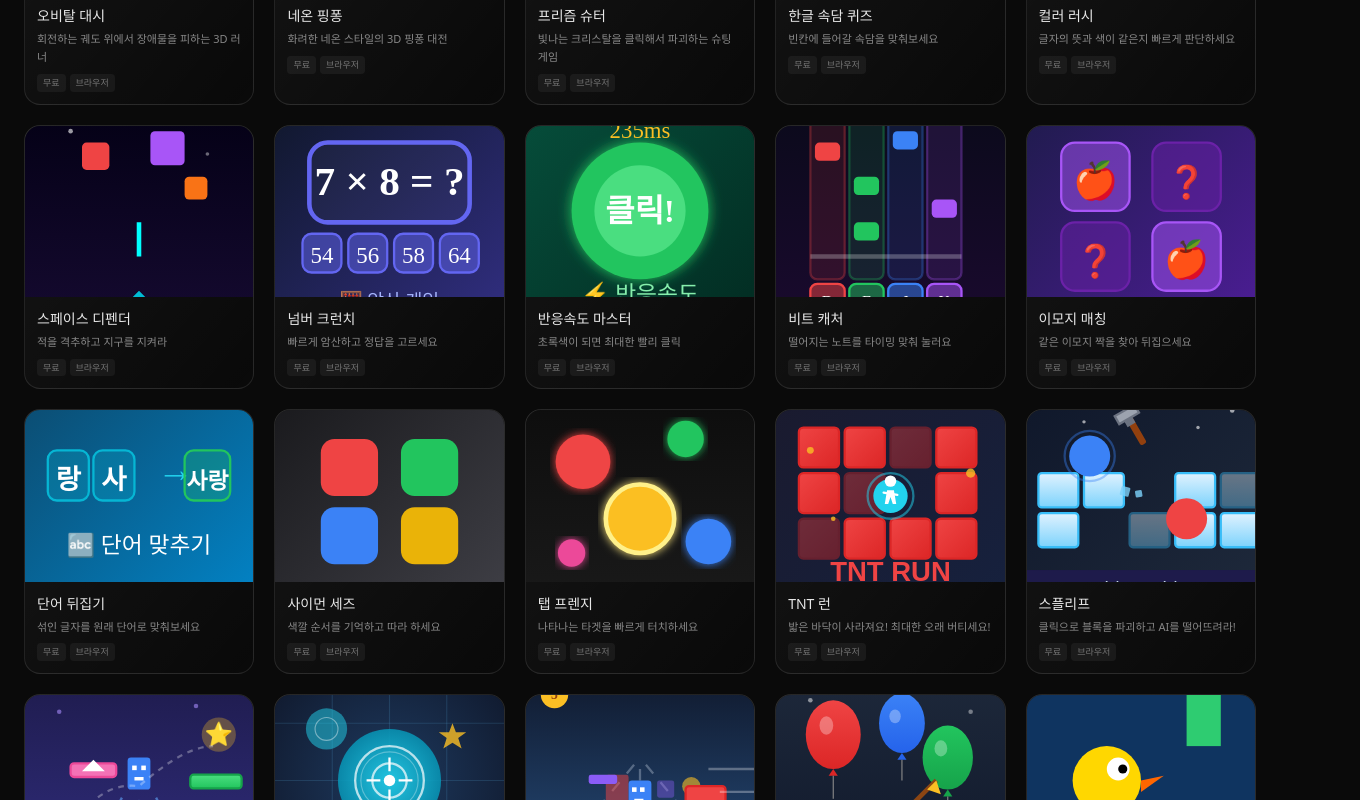
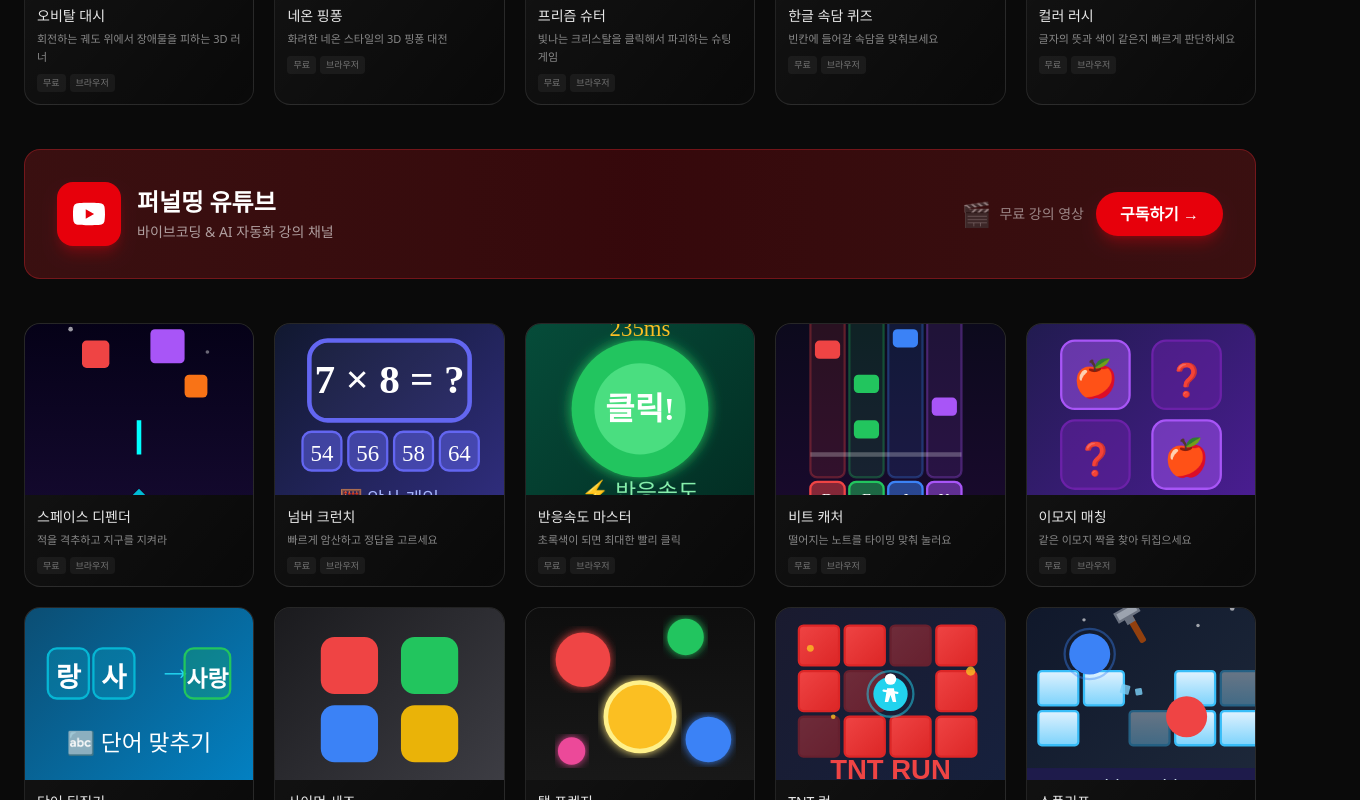
Before and after one commit to kyuhyi/BSD100game-v2, a Next.js app: page / in a window 1280 px wide. Shown: the part 2480-3280 px from the top of the page, 1360 px wide, since content can reach past the window. Built offline with nearby package versions, Linux system fonts and the light colour scheme; a web font is replaced by a local one.

Commit message:
feat: Add YouTube channel banner between game rows

```diff
--- a/components/game-grid.tsx
+++ b/components/game-grid.tsx
@@ -3,8 +3,122 @@
 import { GAMES } from "@/lib/game-catalog";
 import { useState } from "react";
 
+// YouTube Banner Component
+function YouTubeBanner() {
+  return (
+    <a
+      href="https://www.youtube.com/@퍼널띵"
+      target="_blank"
+      rel="noopener noreferrer"
+      className="group col-span-full my-6 block overflow-hidden rounded-2xl border border-red-500/30 bg-gradient-to-r from-red-900/40 via-red-800/30 to-red-900/40 transition-all duration-300 hover:border-red-500/60 hover:shadow-[0_0_40px_rgba(239,68,68,0.2)]"
+    >
+      <div className="flex flex-col items-center justify-between gap-4 p-6 sm:flex-row sm:p-8">
+        {/* Left - YouTube Icon & Text */}
+        <div className="flex items-center gap-4">
+          <div className="flex h-16 w-16 items-center justify-center rounded-2xl bg-red-600 shadow-lg shadow-red-600/30 transition-transform duration-300 group-hover:scale-110">
+            <svg className="h-8 w-8 text-white" viewBox="0 0 24 24" fill="currentColor">
+              <path d="M23.498 6.186a3.016 3.016 0 0 0-2.122-2.136C19.505 3.545 12 3.545 12 3.545s-7.505 0-9.377.505A3.017 3.017 0 0 0 .502 6.186C0 8.07 0 12 0 12s0 3.93.502 5.814a3.016 3.016 0 0 0 2.122 2.136c1.871.505 9.376.505 9.376.505s7.505 0 9.377-.505a3.015 3.015 0 0 0 2.122-2.136C24 15.93 24 12 24 12s0-3.93-.502-5.814zM9.545 15.568V8.432L15.818 12l-6.273 3.568z"/>
+            </svg>
+          </div>
+          <div>
+            <h3 className="text-xl font-bold text-white sm:text-2xl">
+              퍼널띵 유튜브
+            </h3>
+            <p className="mt-1 text-sm text-white/60">
+              바이브코딩 & AI 자동화 강의 채널
+            </p>
+          </div>
+        </div>
+
+        {/* Right - Subscribe Button */}
+        <div className="flex items-center gap-3">
+          <div className="hidden items-center gap-2 text-white/50 sm:flex">
+            <span className="text-2xl">🎬</span>
+            <span className="text-sm">무료 강의 영상</span>
+          </div>
+          <div className="rounded-full bg-red-600 px-6 py-2.5 font-bold text-white shadow-lg shadow-red-600/30 transition-all duration-300 group-hover:bg-red-500 group-hover:shadow-red-500/40">
+            구독하기 →
+          </div>
+        </div>
+      </div>
+
+      {/* Animated background */}
+      <div className="pointer-events-none absolute inset-0 opacity-30">
+        <div className="absolute -right-20 -top-20 h-40 w-40 rounded-full bg-red-500 blur-[80px] transition-all duration-500 group-hover:bg-red-400" />
+        <div className="absolute -bottom-20 -left-20 h-40 w-40 rounded-full bg-red-600 blur-[80px] transition-all duration-500 group-hover:bg-red-500" />
+      </div>
+    </a>
+  );
+}
+
+// Game Card Component
+function GameCard({ game, index, onHover, onLeave }: {
+  game: typeof GAMES[0];
+  index: number;
+  onHover: () => void;
+  onLeave: () => void;
+}) {
+  return (
+    <a
+      href={`/play/${encodeURIComponent(game.id)}`}
+      className="group relative overflow-hidden rounded-2xl border border-white/10 bg-gradient-to-br from-white/5 to-transparent transition-all duration-300 hover:-translate-y-1 hover:border-cyan-400/50 hover:shadow-[0_0_30px_rgba(34,211,238,0.2)]"
+      onMouseEnter={onHover}
+      onMouseLeave={onLeave}
+      style={{ animationDelay: `${index * 50}ms` }}
+    >
+      {/* Thumbnail */}
+      <div className="relative aspect-[4/3] overflow-hidden">
+        <img
+          src={game.thumbnail}
+          alt={game.title}
+          className="h-full w-full object-cover transition-transform duration-500 group-hover:scale-110"
+          loading="lazy"
+        />
+        <div className="absolute inset-0 bg-gradient-to-t from-black/80 via-transparent to-transparent opacity-0 transition-opacity duration-300 group-hover:opacity-100" />
+
+        <div className="absolute inset-0 flex items-center justify-center opacity-0 transition-opacity duration-300 group-hover:opacity-100">
+          <div className="flex h-14 w-14 items-center justify-center rounded-full bg-cyan-500/90 shadow-lg shadow-cyan-500/30 backdrop-blur-sm transition-transform duration-300 group-hover:scale-110">
+            <svg className="h-6 w-6 translate-x-0.5 text-white" fill="currentColor" viewBox="0 0 24 24">
+              <path d="M8 5v14l11-7z"/>
+            </svg>
+          </div>
+        </div>
+
+        {index < 3 && (
+          <div className="absolute left-2 top-2 rounded-full bg-gradient-to-r from-orange-500 to-pink-500 px-2 py-0.5 text-[10px] font-bold text-white shadow-lg">
+            🔥 HOT
+          </div>
+        )}
+      </div>
+
+      {/* Info */}
+      <div className="p-3">
+        <p className="mb-1 truncate text-sm font-medium text-white/90 transition-colors group-hover:text-cyan-300">
+          {game.title}
+        </p>
+        <p className="line-clamp-2 text-[11px] leading-relaxed text-white/50">
+          {game.description}
+        </p>
+
+        <div className="mt-2 flex flex-wrap gap-1">
+          <span className="rounded bg-white/5 px-1.5 py-0.5 text-[9px] text-white/40">무료</span>
+          <span className="rounded bg-white/5 px-1.5 py-0.5 text-[9px] text-white/40">브라우저</span>
+        </div>
+      </div>
+
+      <div className="pointer-events-none absolute inset-0 rounded-2xl opacity-0 transition-opacity duration-300 group-hover:opacity-100"
+        style={{ background: 'radial-gradient(circle at 50% 50%, rgba(34,211,238,0.1) 0%, transparent 70%)' }}
+      />
+    </a>
+  );
+}
+
 export default function GameGrid() {
   const [hoveredId, setHoveredId] = useState<string | null>(null);
+
+  // Split games: first 15 games, then YouTube banner, then rest
+  const firstSection = GAMES.slice(0, 15);
+  const secondSection = GAMES.slice(15);
 
   return (
     <section className="mx-auto w-full max-w-7xl px-6 pb-20 pt-12">
@@ -39,74 +153,31 @@ export default function GameGrid() {
         </div>
       )}
 
-      {/* Game Grid */}
+      {/* Game Grid with YouTube Banner in middle */}
       <div className="grid grid-cols-2 gap-5 sm:grid-cols-3 md:grid-cols-4 lg:grid-cols-5">
-        {GAMES.map((game, index) => (
-          <a
+        {/* First section of games */}
+        {firstSection.map((game, index) => (
+          <GameCard
             key={game.id}
-            href={`/play/${encodeURIComponent(game.id)}`}
-            className="group relative overflow-hidden rounded-2xl border border-white/10 bg-gradient-to-br from-white/5 to-transparent transition-all duration-300 hover:-translate-y-1 hover:border-cyan-400/50 hover:shadow-[0_0_30px_rgba(34,211,238,0.2)]"
-            onMouseEnter={() => setHoveredId(game.id)}
-            onMouseLeave={() => setHoveredId(null)}
-            style={{
-              animationDelay: `${index * 50}ms`,
-            }}
-          >
-            {/* Thumbnail */}
-            <div className="relative aspect-[4/3] overflow-hidden">
-              <img
-                src={game.thumbnail}
-                alt={game.title}
-                className="h-full w-full object-cover transition-transform duration-500 group-hover:scale-110"
-                loading="lazy"
-              />
-              {/* Overlay gradient */}
-              <div className="absolute inset-0 bg-gradient-to-t from-black/80 via-transparent to-transparent opacity-0 transition-opacity duration-300 group-hover:opacity-100" />
+            game={game}
+            index={index}
+            onHover={() => setHoveredId(game.id)}
+            onLeave={() => setHoveredId(null)}
+          />
+        ))}
 
-              {/* Play button on hover */}
-              <div className="absolute inset-0 flex items-center justify-center opacity-0 transition-opacity duration-300 group-hover:opacity-100">
-                <div className="flex h-14 w-14 items-center justify-center rounded-full bg-cyan-500/90 shadow-lg shadow-cyan-500/30 backdrop-blur-sm transition-transform duration-300 group-hover:scale-110">
-                  <svg className="h-6 w-6 translate-x-0.5 text-white" fill="currentColor" viewBox="0 0 24 24">
-                    <path d="M8 5v14l11-7z"/>
-                  </svg>
-                </div>
-              </div>
+        {/* YouTube Banner - spans full width */}
+        <YouTubeBanner />
 
-              {/* Badge */}
-              {index < 3 && (
-                <div className="absolute left-2 top-2 rounded-full bg-gradient-to-r from-orange-500 to-pink-500 px-2 py-0.5 text-[10px] font-bold text-white shadow-lg">
-                  🔥 HOT
-                </div>
-              )}
-            </div>
-
-            {/* Info */}
-            <div className="p-3">
-              <p className="mb-1 truncate text-sm font-medium text-white/90 transition-colors group-hover:text-cyan-300">
-                {game.title}
-              </p>
-              <p className="line-clamp-2 text-[11px] leading-relaxed text-white/50">
-                {game.description}
-              </p>
-
-              {/* Tags */}
-              <div className="mt-2 flex flex-wrap gap-1">
-                <span className="rounded bg-white/5 px-1.5 py-0.5 text-[9px] text-white/40">
-                  무료
-                </span>
-                <span className="rounded bg-white/5 px-1.5 py-0.5 text-[9px] text-white/40">
-                  브라우저
-                </span>
-              </div>
-            </div>
-
-            {/* Glow effect */}
-            <div className="pointer-events-none absolute inset-0 rounded-2xl opacity-0 transition-opacity duration-300 group-hover:opacity-100"
-              style={{
-                background: 'radial-gradient(circle at 50% 50%, rgba(34,211,238,0.1) 0%, transparent 70%)'
-              }}
-            />
-          </a>
+        {/* Second section of games */}
+        {secondSection.map((game, index) => (
+          <GameCard
+            key={game.id}
+            game={game}
+            index={index + 15}
+            onHover={() => setHoveredId(game.id)}
+            onLeave={() => setHoveredId(null)}
+          />
         ))}
       </div>
 
```
